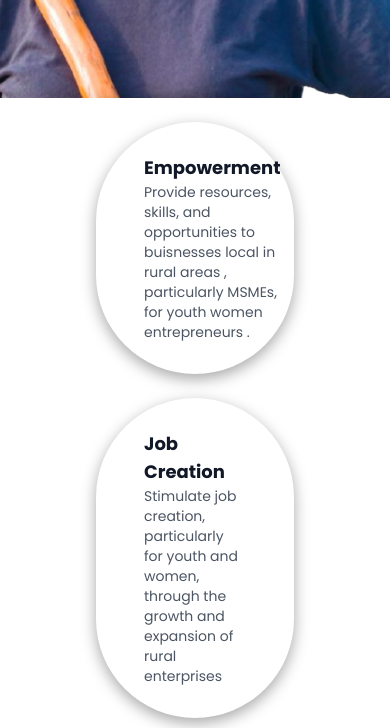
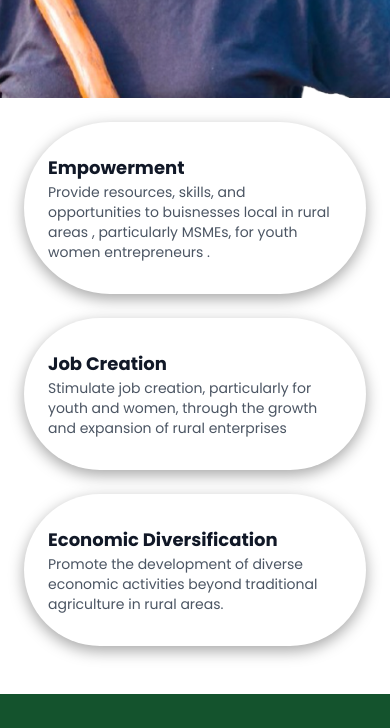
Before and after one commit to milanochi/rapid, a website built with Vite: page index.html in a window 390 px wide. Shown: the part 1250-1978 px from the top of the page. Built offline with nearby package versions, Linux system fonts and the light colour scheme.

Commit message:
roundup changes

```diff
--- a/index.html
+++ b/index.html
@@ -132,10 +132,10 @@
 
   <!-- CARDS -->
   <section
-    class="mx-auto px-24 items-center justify-center space-y-6 md:flex md:justify-between space-x-6 mb-[3rem] mt-0 md:-mt-[0rem]">
+    class="mx-auto px-6 md:px-24 items-center justify-center space-y-6 md:flex md:justify-between space-x-6 mb-[3rem] mt-0 md:-mt-[0rem]">
     <!-- FLEXBOX -->
     <div class="space-y-6 md:space-y-0 md:flex md:items-center md:space-x-6 ">
-      <div class="card flex items-center rounded-full w-full px-12 py-8">
+      <div class="card flex items-center rounded-full w-full md:px-12 px-6 py-8">
         <!-- <img class="w-10 h-10 rounded-full mr-4" src="/img/jonathan.jpg" alt="Avatar of Jonathan Reinink"> -->
         <div class="text-sm">
           <h2 class="text-gray-900 text-lg font-bold">Empowerment</h2>
@@ -144,7 +144,7 @@
         </div>
       </div>
 
-      <div class="card flex items-center rounded-full w-full px-12 py-8">
+      <div class="card flex items-center rounded-full w-full md:px-12 px-6 py-8">
         <!-- <img class="w-10 h-10 rounded-full mr-4" src="/img/jonathan.jpg" alt="Avatar of Jonathan Reinink"> -->
         <div class="text-sm">
           <h2 class="text-gray-900 text-lg font-bold">Job Creation</h2>
@@ -155,7 +155,7 @@
         </div>
       </div>
 
-      <div class="card flex items-center rounded-full w-full px-12 py-8">
+      <div class="card flex items-center rounded-full w-full md:px-12 px-6 py-8">
         <!-- <img class="w-10 h-10 rounded-full mr-4" src="/img/jonathan.jpg" alt="Avatar of Jonathan Reinink"> -->
         <div class="text-sm">
           <h2 class="text-gray-900 text-lg font-bold">Economic Diversification</h2>
```
